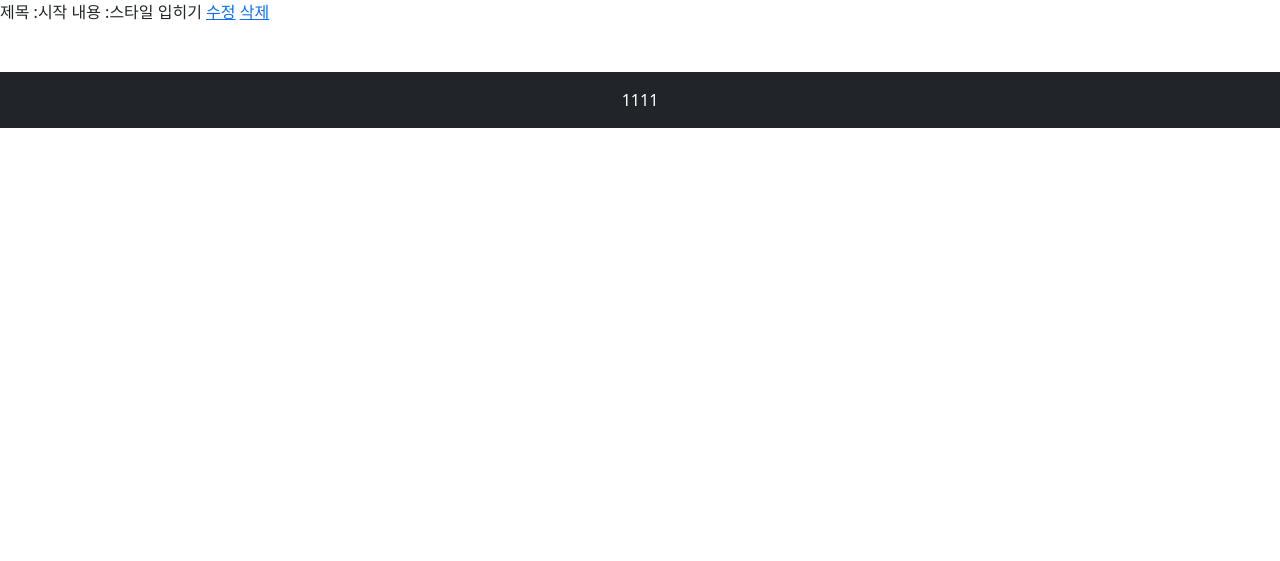
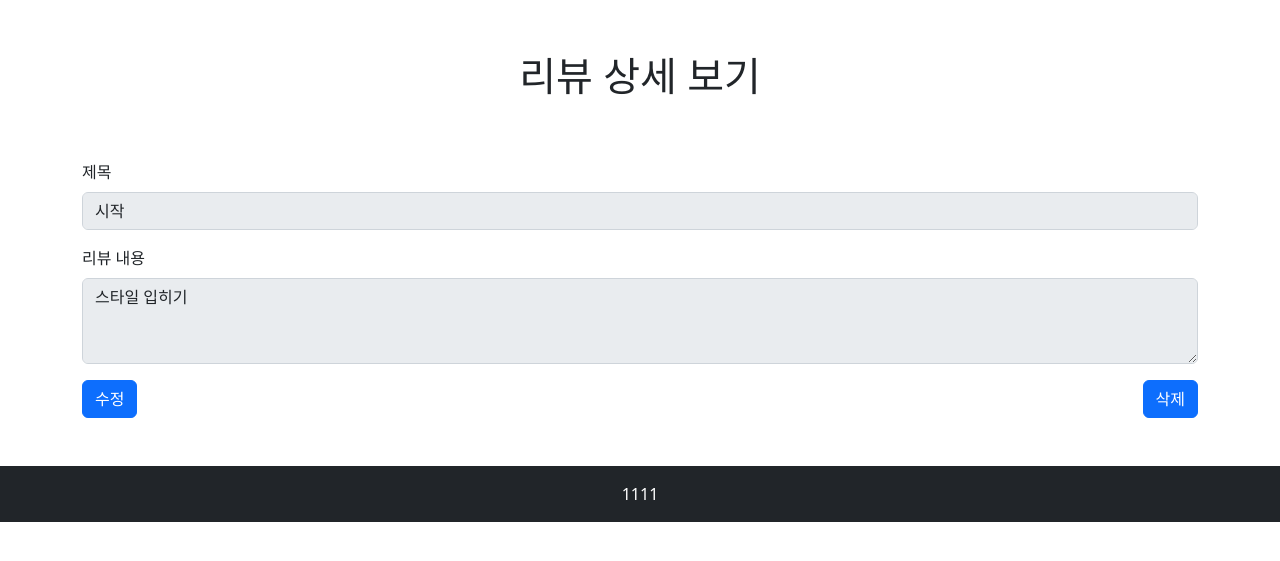
Before and after one commit to caretim/pair-pjt1, a Django app: page /detail/1 in a window 1280 px wide. Shown: the part 56-617 px from the top of the page. Run offline with Django 3.2, Linux system fonts and the light colour scheme; data comes from the database, SQL or seed files in the repository.

Commit message:
make tem

```diff
--- a/pair_pjt1/templates/detail.html
+++ b/pair_pjt1/templates/detail.html
@@ -1,10 +1,23 @@
 {% extends 'base.html' %}
 
 {% block content %}
+<div class=" d-flex justify-content-center align-items-center  " style="height: 10rem;">
+    <h1 class="">리뷰 상세 보기</h1>
 
-제목 :{{id.title}}
-내용 :{{id.content}}
-<a href="{% url 'pair:edit' id.pk %}">수정</a>
-<a href="{% url 'pair:delete' id.pk %}">삭제</a>
-
+</div>
+<div class="container">
+    <div class="mb-3">
+        <label for="exampleFormControlInput1" class="form-label">제목</label>
+        <input type="text" class="form-control" id="exampleFormControlInput1" value="{{ id.title }}" disabled readonly>
+    </div>
+    <div class="mb-3">
+        <label for="exampleFormControlTextarea1" class="form-label">리뷰 내용</label>
+        <textarea class="form-control" id="exampleFormControlTextarea1" rows="3" disabled
+            readonly>{{ id.content }}</textarea>
+    </div>
+    <div class="d-flex justify-content-between">
+        <a class="btn btn-primary" type="button" href="{% url 'pair:edit' id.pk %}">수정</a>
+        <a class="btn btn-primary" type="button" href="{% url 'pair:delete' id.pk %}">삭제</a>
+    </div>
+</div>
 {% endblock %}
```
Also changed, not shown: pair_pjt1/templates/create.html (+9 -5 lines).
